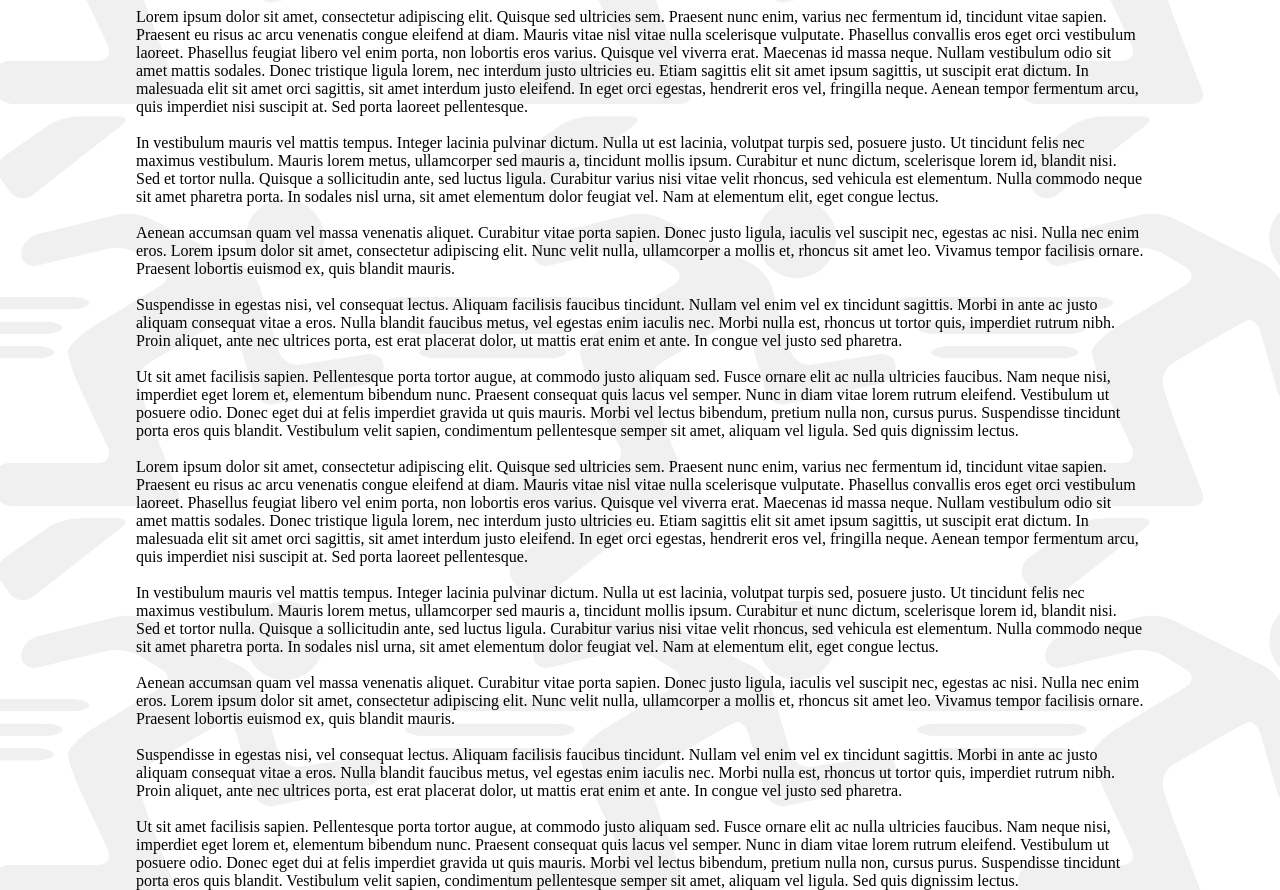
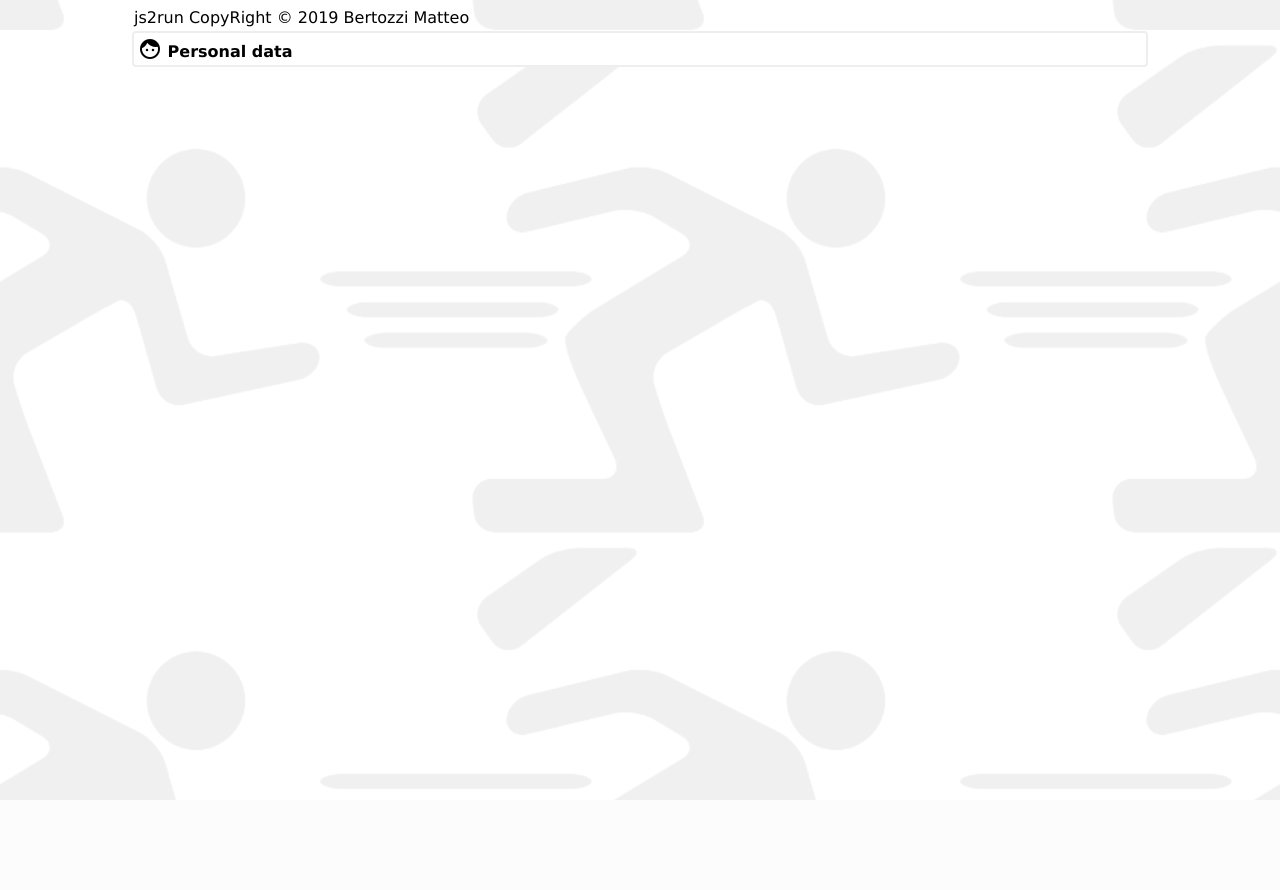
Before and after one commit to TheB3Rt0z/TheB3Rt0z.github.io, a PHP site: page / in a window 1280 px wide. After the commit the page ends 67 px from the top, so only its background shows below. Run offline with PHP 8.4, Linux system fonts and the light colour scheme.

Commit message:
update(s)

```diff
--- a/common.js
+++ b/common.js
@@ -16,5 +16,8 @@ if (typeof jQuery == 'undefined') {
     }
 } else {
 
+	var DEFAULT_DELAY = 256, // milliseconds
+	    DEFAULT_LANGUAGE = 'IT';
+
     init();
 }
--- a/hq+a/index.html
+++ b/hq+a/index.html
@@ -7,6 +7,7 @@
         <meta name="viewport" content="width=device-width, initial-scale=1.0" />
         <link rel="icon" href="favicon.ico" type="image/x-icon" />
         <link rel="shortcut icon" href="favicon.ico" type="image/x-icon" />
+        <link rel="stylesheet" type="text/css" href="../common.css" />
         <link rel="stylesheet" type="text/css" href="styles.css" />
         <link rel="stylesheet" type="text/css" href="rwd.css" />
         <script src="https://ajax.googleapis.com/ajax/libs/jquery/2.2.4/jquery.min.js"></script>
--- a/hq+a/scripts.js
+++ b/hq+a/scripts.js
@@ -60,13 +60,13 @@ function init ()
     	status_controller_import.on('click', function (e)
 		{
     		e.stopPropagation();
-    		utility_textarea.val(null).show(255).focus();
+    		utility_textarea.val(null).show(DEFAULT_DELAY).focus();
 		});
 
     	status_controller_export.on('click', function (e)
 		{
     		e.stopPropagation();
-    		utility_textarea.val(JSON.stringify(window.hqa_data)).show(255).select();
+    		utility_textarea.val(JSON.stringify(window.hqa_data)).show(DEFAULT_DELAY).select();
 		});
 
     	reset_button.on('click', function ()
@@ -79,7 +79,7 @@ function init ()
 
     	utility_textarea.on('dblclick submit', function (e)
 		{
-    		$(this).hide(255);
+    		$(this).hide(DEFAULT_DELAY);
 		});
 
     	/* audio */
--- a/js2run/index.html
+++ b/js2run/index.html
@@ -7,11 +7,14 @@
         <meta name="viewport" content="width=device-width, initial-scale=1.0" />
         <link rel="icon" href="favicon.ico" type="image/x-icon" />
         <link rel="shortcut icon" href="favicon.ico" type="image/x-icon" />
+        <link rel="stylesheet" type="text/css" href="../common.css" />
         <link rel="stylesheet" type="text/css" href="styles.css" />
         <link rel="stylesheet" type="text/css" href="rwd.css" />
+        <link href="https://fonts.googleapis.com/icon?family=Material+Icons" rel="stylesheet" /> <!-- https://material.io/tools/icons/?style=baseline -->
         <script src="https://ajax.googleapis.com/ajax/libs/jquery/2.2.4/jquery.min.js"></script>
         <script src="scripts.js"></script>
         <script src="../common.js"></script>
+        <script src="../translate.js"></script>
     </head>
     <body>
         <header id="header">
@@ -21,25 +24,27 @@
         </header>
         <div id="content">
             <section id="section">
-Lorem ipsum dolor sit amet, consectetur adipiscing elit. Quisque sed ultricies sem. Praesent nunc enim, varius nec fermentum id, tincidunt vitae sapien. Praesent eu risus ac arcu venenatis congue eleifend at diam. Mauris vitae nisl vitae nulla scelerisque vulputate. Phasellus convallis eros eget orci vestibulum laoreet. Phasellus feugiat libero vel enim porta, non lobortis eros varius. Quisque vel viverra erat. Maecenas id massa neque. Nullam vestibulum odio sit amet mattis sodales. Donec tristique ligula lorem, nec interdum justo ultricies eu. Etiam sagittis elit sit amet ipsum sagittis, ut suscipit erat dictum. In malesuada elit sit amet orci sagittis, sit amet interdum justo eleifend. In eget orci egestas, hendrerit eros vel, fringilla neque. Aenean tempor fermentum arcu, quis imperdiet nisi suscipit at. Sed porta laoreet pellentesque.
-<br /><br />
-In vestibulum mauris vel mattis tempus. Integer lacinia pulvinar dictum. Nulla ut est lacinia, volutpat turpis sed, posuere justo. Ut tincidunt felis nec maximus vestibulum. Mauris lorem metus, ullamcorper sed mauris a, tincidunt mollis ipsum. Curabitur et nunc dictum, scelerisque lorem id, blandit nisi. Sed et tortor nulla. Quisque a sollicitudin ante, sed luctus ligula. Curabitur varius nisi vitae velit rhoncus, sed vehicula est elementum. Nulla commodo neque sit amet pharetra porta. In sodales nisl urna, sit amet elementum dolor feugiat vel. Nam at elementum elit, eget congue lectus.
-<br /><br />
-Aenean accumsan quam vel massa venenatis aliquet. Curabitur vitae porta sapien. Donec justo ligula, iaculis vel suscipit nec, egestas ac nisi. Nulla nec enim eros. Lorem ipsum dolor sit amet, consectetur adipiscing elit. Nunc velit nulla, ullamcorper a mollis et, rhoncus sit amet leo. Vivamus tempor facilisis ornare. Praesent lobortis euismod ex, quis blandit mauris.
-<br /><br />
-Suspendisse in egestas nisi, vel consequat lectus. Aliquam facilisis faucibus tincidunt. Nullam vel enim vel ex tincidunt sagittis. Morbi in ante ac justo aliquam consequat vitae a eros. Nulla blandit faucibus metus, vel egestas enim iaculis nec. Morbi nulla est, rhoncus ut tortor quis, imperdiet rutrum nibh. Proin aliquet, ante nec ultrices porta, est erat placerat dolor, ut mattis erat enim et ante. In congue vel justo sed pharetra.
-<br /><br />
-Ut sit amet facilisis sapien. Pellentesque porta tortor augue, at commodo justo aliquam sed. Fusce ornare elit ac nulla ultricies faucibus. Nam neque nisi, imperdiet eget lorem et, elementum bibendum nunc. Praesent consequat quis lacus vel semper. Nunc in diam vitae lorem rutrum eleifend. Vestibulum ut posuere odio. Donec eget dui at felis imperdiet gravida ut quis mauris. Morbi vel lectus bibendum, pretium nulla non, cursus purus. Suspendisse tincidunt porta eros quis blandit. Vestibulum velit sapien, condimentum pellentesque semper sit amet, aliquam vel ligula. Sed quis dignissim lectus.
-<br /><br />
-Lorem ipsum dolor sit amet, consectetur adipiscing elit. Quisque sed ultricies sem. Praesent nunc enim, varius nec fermentum id, tincidunt vitae sapien. Praesent eu risus ac arcu venenatis congue eleifend at diam. Mauris vitae nisl vitae nulla scelerisque vulputate. Phasellus convallis eros eget orci vestibulum laoreet. Phasellus feugiat libero vel enim porta, non lobortis eros varius. Quisque vel viverra erat. Maecenas id massa neque. Nullam vestibulum odio sit amet mattis sodales. Donec tristique ligula lorem, nec interdum justo ultricies eu. Etiam sagittis elit sit amet ipsum sagittis, ut suscipit erat dictum. In malesuada elit sit amet orci sagittis, sit amet interdum justo eleifend. In eget orci egestas, hendrerit eros vel, fringilla neque. Aenean tempor fermentum arcu, quis imperdiet nisi suscipit at. Sed porta laoreet pellentesque.
-<br /><br />
-In vestibulum mauris vel mattis tempus. Integer lacinia pulvinar dictum. Nulla ut est lacinia, volutpat turpis sed, posuere justo. Ut tincidunt felis nec maximus vestibulum. Mauris lorem metus, ullamcorper sed mauris a, tincidunt mollis ipsum. Curabitur et nunc dictum, scelerisque lorem id, blandit nisi. Sed et tortor nulla. Quisque a sollicitudin ante, sed luctus ligula. Curabitur varius nisi vitae velit rhoncus, sed vehicula est elementum. Nulla commodo neque sit amet pharetra porta. In sodales nisl urna, sit amet elementum dolor feugiat vel. Nam at elementum elit, eget congue lectus.
-<br /><br />
-Aenean accumsan quam vel massa venenatis aliquet. Curabitur vitae porta sapien. Donec justo ligula, iaculis vel suscipit nec, egestas ac nisi. Nulla nec enim eros. Lorem ipsum dolor sit amet, consectetur adipiscing elit. Nunc velit nulla, ullamcorper a mollis et, rhoncus sit amet leo. Vivamus tempor facilisis ornare. Praesent lobortis euismod ex, quis blandit mauris.
-<br /><br />
-Suspendisse in egestas nisi, vel consequat lectus. Aliquam facilisis faucibus tincidunt. Nullam vel enim vel ex tincidunt sagittis. Morbi in ante ac justo aliquam consequat vitae a eros. Nulla blandit faucibus metus, vel egestas enim iaculis nec. Morbi nulla est, rhoncus ut tortor quis, imperdiet rutrum nibh. Proin aliquet, ante nec ultrices porta, est erat placerat dolor, ut mattis erat enim et ante. In congue vel justo sed pharetra.
-<br /><br />
-Ut sit amet facilisis sapien. Pellentesque porta tortor augue, at commodo justo aliquam sed. Fusce ornare elit ac nulla ultricies faucibus. Nam neque nisi, imperdiet eget lorem et, elementum bibendum nunc. Praesent consequat quis lacus vel semper. Nunc in diam vitae lorem rutrum eleifend. Vestibulum ut posuere odio. Donec eget dui at felis imperdiet gravida ut quis mauris. Morbi vel lectus bibendum, pretium nulla non, cursus purus. Suspendisse tincidunt porta eros quis blandit. Vestibulum velit sapien, condimentum pellentesque semper sit amet, aliquam vel ligula. Sed quis dignissim lectus.
+                <p>
+                    <span class="float-left">js2run</span>
+                    <span class="float-right">CopyRight &copy; 2019 Bertozzi Matteo</span>
+                </p>
+                <table>
+                    <thead>
+	                    <tr>
+	                        <th>
+	                            <i class="material-icons">face</i>
+	                            <translation>Personal data</translation>
+	                        </th>
+	                    </tr>
+	                </thead>
+	                <tbody>
+	                   <tr>
+	                       <td>
+	                           <translation>Date of birth</translation>:
+	                       </td>
+	                   </tr>
+	                </tbody>
+                </table>
             </section>
             <aside id="sidebar">
 
--- a/js2run/scripts.js
+++ b/js2run/scripts.js
@@ -1,4 +1,15 @@
 function init ()
 {
+	$(function ()
+    {
+    	var tables_theads = $('table thead');
 
+    	tables_theads.on('click', function (e)
+    	{
+    		var sibling_tbody = $(this).siblings('tbody');
+
+    		$(this).toggleClass('active');
+    		sibling_tbody.toggle(DEFAULT_DELAY);
+    	});
+    });
 }
--- a/js2run/styles.css
+++ b/js2run/styles.css
@@ -1,3 +1,5 @@
+/* https://en.wikipedia.org/wiki/Web_colors#Color_table */
+
 html {
     background-attachment: fixed;
     background-color: white;
@@ -10,3 +12,53 @@ html {
     padding: 0;
     width: 100%;
 }
+
+body {
+	font-family: "Lucida Sans Unicode", "Lucida Grande", sans-serif;
+	margin: 2px;
+	padding: 2px;
+}
+
+p {
+	margin: 2px 0;
+	overflow: hidden;
+	padding: 2px;
+}
+
+table {
+    border-spacing: 0;
+    width: 100%;
+}
+
+table thead th {
+	background-color: #fff;
+    border: solid 2px #eee;
+    border-radius: 4px;
+    cursor: pointer;
+    padding: 4px;
+    text-align: left;
+    transition: .128s;
+}
+table thead:hover th {
+	border-color: #999;
+    color: #999;
+}
+table thead.active th {
+	border-color: #009 !important;
+	color: #009 !important;
+}
+
+table thead th i {
+    vertical-align: bottom;
+}
+
+table tbody {
+	display: none;
+}
+
+table tbody td {
+	background-color: #fff;
+    border: solid 2px #eee;
+    border-radius: 4px;
+    padding: 4px;
+}
```
Also changed, not shown: common.css (added, +7 -0 lines), translate.js (added, +26 -0 lines).
